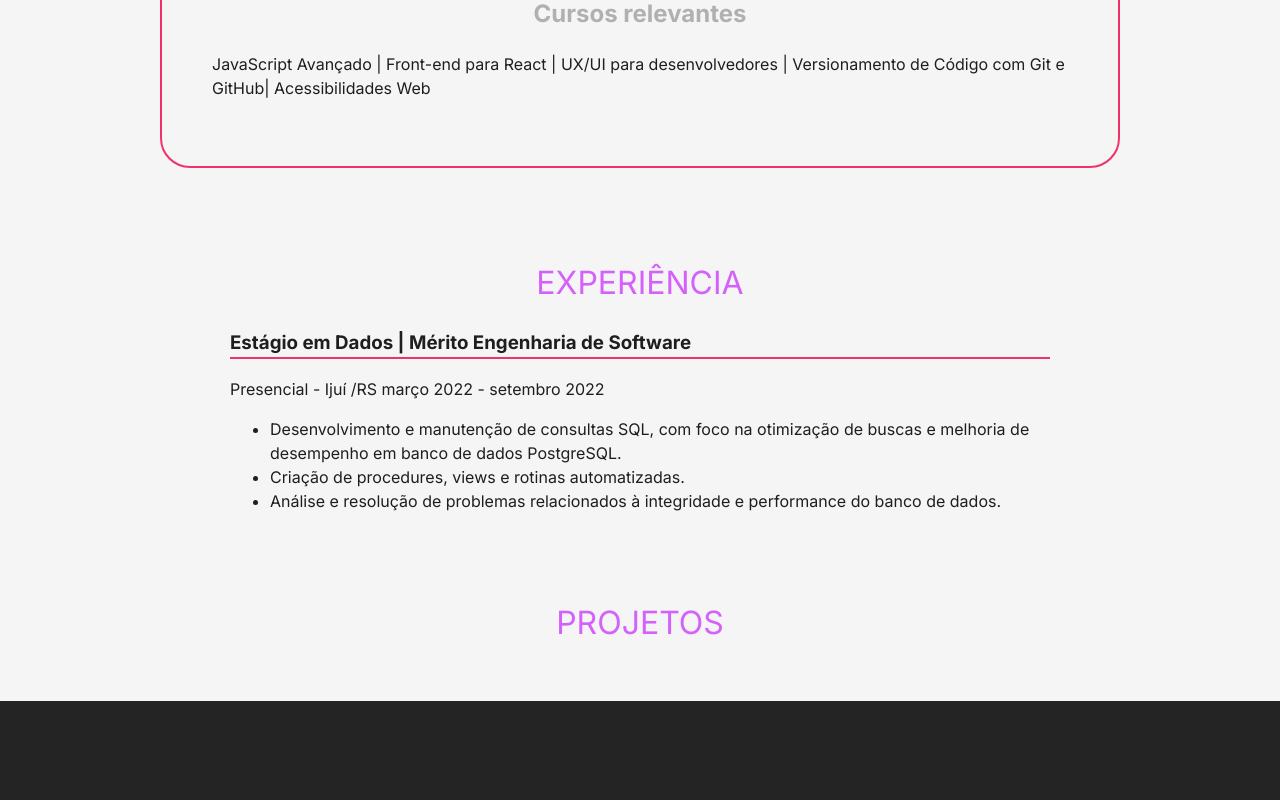
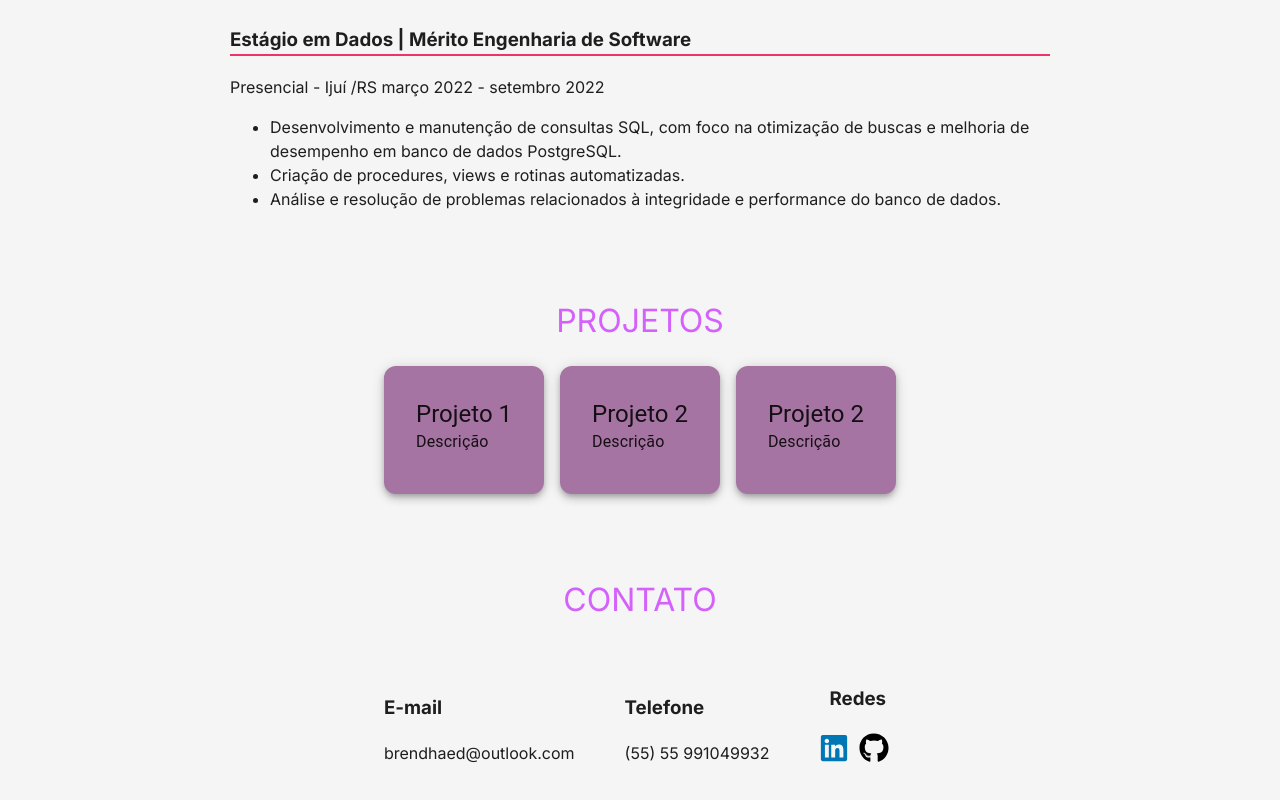
Before and after one commit to brendhaed/curriculo-react, a React (Vite) app: page / in a window 1280 px wide. Shown: the part 1814-2614 px from the top of the page. Before the commit the page ends 2515 px from the top, so only its background shows below. Built offline with nearby package versions, Linux system fonts and the light colour scheme.

Commit message:
alterações no css

```diff
--- a/package.json
+++ b/package.json
@@ -13,6 +13,9 @@
     "deploy": "gh-pages -d dist"
   },
   "dependencies": {
+    "@emotion/react": "^11.14.0",
+    "@emotion/styled": "^11.14.1",
+    "@mui/material": "^7.3.2",
     "react": "^19.1.1",
     "react-dom": "^19.1.1",
     "react-icons": "^5.5.0",
--- a/src/components/About/About.css
+++ b/src/components/About/About.css
@@ -19,11 +19,13 @@
 
 @media (max-width: 768px) {
     .about{
-        margin: 10px;
+        width: auto;
+        margin: auto;
+        padding: 2px;
     }
     .about p{
         font-size: 1rem;
-        padding: 20px;
+        padding: 10px;
     }
 }
 @media (min-width: 381px){
--- a/src/components/Education/Education.css
+++ b/src/components/Education/Education.css
@@ -12,6 +12,8 @@
     margin-bottom: 10px;
     border-bottom: 1px solid #d461fb;
 }
+
+/* media querie */
 @media (max-width: 768px) {
     .education{
         display: flex;
--- a/src/components/Profile/Profile.css
+++ b/src/components/Profile/Profile.css
@@ -119,7 +119,7 @@
         padding: 20px;
         margin: auto;
     }
-.profile .header-profile{
+    .profile .header-profile{
         height: auto;
         text-align: center;
         gap: 2px;
@@ -133,6 +133,6 @@
     }
     .profile .profile-pic{
         width: 90px;
-        height: 90px;
+        height: 85px;
     }
 }
--- a/src/components/Profile/Profile.jsx
+++ b/src/components/Profile/Profile.jsx
@@ -19,12 +19,13 @@ export function Profile(){
         <img src={FotoPerfil} alt="Minha foto" width={300} className="profile-pic"/>
       </div>
       </div>
-      <Contact />
       <About />
       <Skills />
       <Education />
       <Experience />
       <Projects />
+      <Contact />
+
       </>
     )
 }
--- a/src/components/Projects/Projects.jsx
+++ b/src/components/Projects/Projects.jsx
@@ -1,8 +1,35 @@
+
+import Card from '@mui/material/Card';
+import CardContent from '@mui/material/CardContent';
+import Typography from '@mui/material/Typography';
+import Box from '@mui/material/Box';
+import './Projects.css';
 
 export function Projects(){
     return(
          <>
          <h1>Projetos</h1>
-         </>
+        <Box sx={{ display: "flex", gap: 2, justifyContent: "center", flexWrap: "wrap" }}>
+        <Card sx={{ maxWidth: 500, borderRadius: 3, boxShadow: 5, p: 2, background: "#a574a2" }}>
+          <CardContent>
+            <Typography variant="h5">Projeto 1</Typography>
+            <Typography>Descrição</Typography>
+          </CardContent>
+        </Card>
+
+        <Card sx={{ maxWidth: 500, borderRadius: 3, boxShadow: 5, p: 2, background: "#a574a2" }}>
+          <CardContent>
+            <Typography variant="h5">Projeto 2</Typography>
+            <Typography>Descrição</Typography>
+          </CardContent>
+        </Card>
+        <Card sx={{ maxWidth: 500, borderRadius: 3, boxShadow: 5, p: 2, background: "#a574a2" }}>
+          <CardContent>
+            <Typography variant="h5">Projeto 2</Typography>
+            <Typography>Descrição</Typography>
+          </CardContent>
+        </Card>
+      </Box>
+    </>
     )
 }
--- a/src/components/Skills/Skills.jsx
+++ b/src/components/Skills/Skills.jsx
@@ -23,7 +23,7 @@ export function Skills(){
 
       <div id="soft-skills">
         <h3>Soft Skills</h3>
-         <p>Proatividade, Comunicação, Metodologias ágeis, Flexidade, Adaptalidade </p>
+         <p>Trabalho em equipe | Comunicação | Resolução de problemas | Proatividade | Organização | Gestão do tempo | Metodologias ágeis </p>
        </div>
       </div>
       </>
--- a/src/styles/App.css
+++ b/src/styles/App.css
@@ -2,7 +2,7 @@
   max-width: 1280px;
   margin: 0 auto;
   box-sizing: border-box;
-  padding: 1rem;
+  padding: 0.4rem;
 }
 
 h1 {
@@ -20,6 +20,13 @@ h1, h2 {
   text-align: center;
 }
 
+/* Desktop */
+@media (min-width: 1024px) {
+  #root {
+    padding: 2rem 10rem;
+  }
+}
+
 /* Tablets */
 @media (min-width: 768px) and (max-width: 1023px) {
   #root {
@@ -27,9 +34,10 @@ h1, h2 {
   }
 }
 
-/* Desktop médio */
-@media (min-width: 1024px) {
-  #root {
-    padding: 2rem 10rem;
+/* Celular */
+@media (max-width: 768px) {
+  .about {
+    width: calc(100% - 20px); /* desconta a margem */
+    margin: 10px auto;
   }
 }
```
Also changed, not shown: src/components/Projects/Projects.css (added), 1 other file (tests, documents, lock files or other folders).
